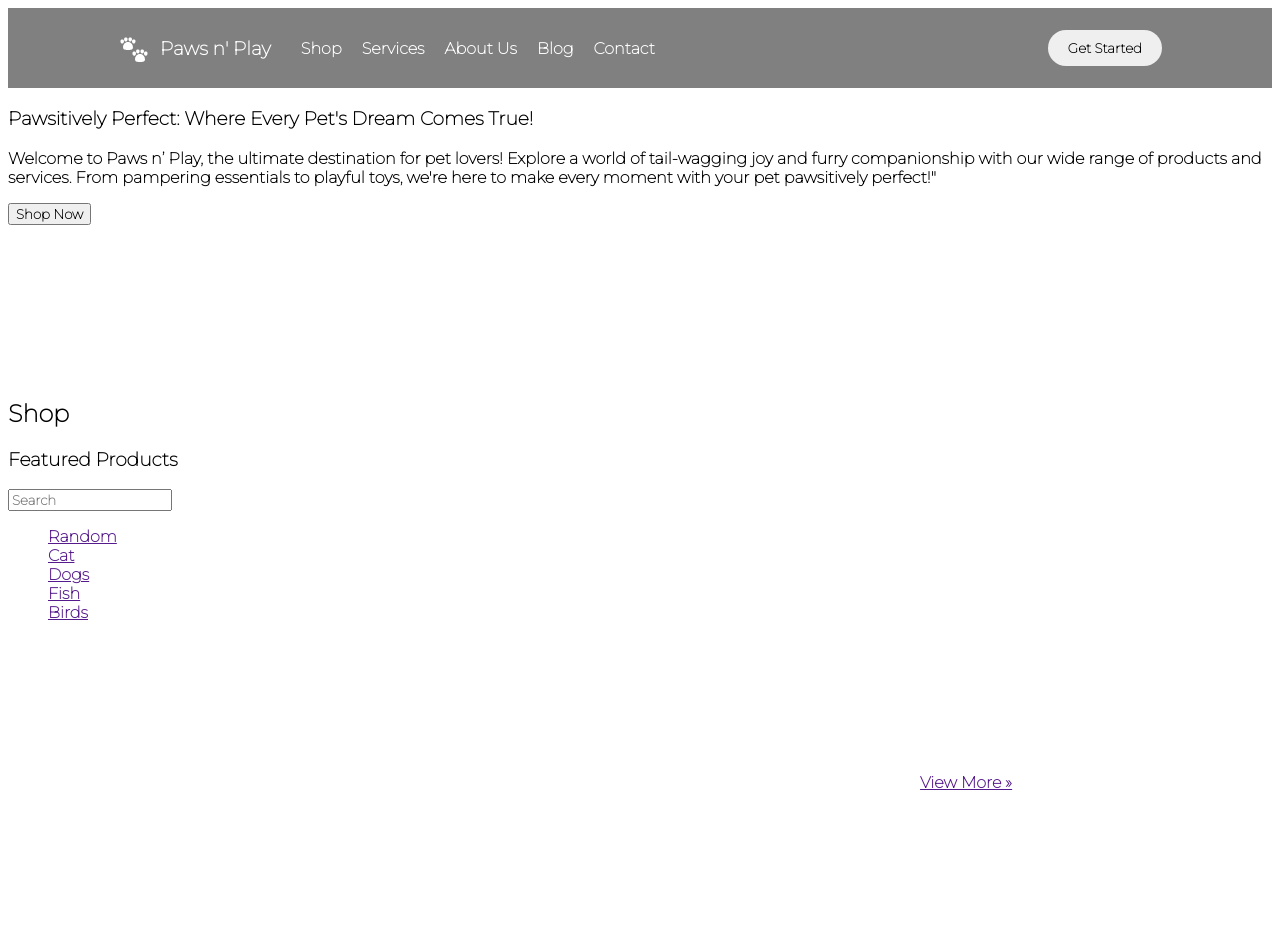
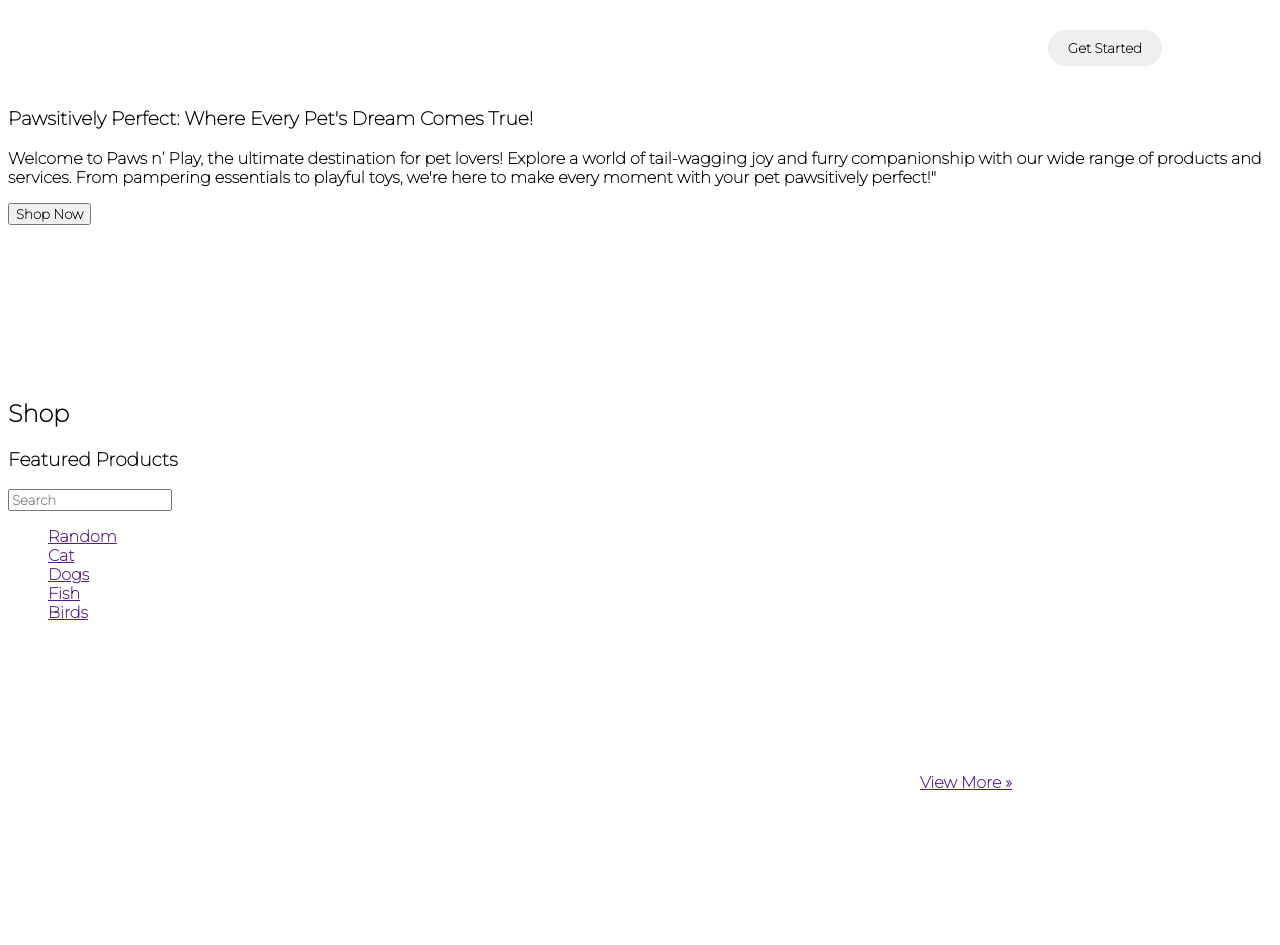
Before and after one commit to analih-brum-ineu/compass_blog_implementation, a plain HTML site: page index.html in a window 1280 px wide. Shown: the top 945 px of the page. Drawn offline with Linux system fonts and the light colour scheme.

Commit message:
Update styles.css

```diff
--- a/styles.css
+++ b/styles.css
@@ -13,8 +13,10 @@
     justify-content: space-between;
     padding: 10px 10px;
     margin: 0px 0px;
-    background-color: grey;
     color: white;
+    background-color: rgba(0, 0, 0, 0);
+    position: relative;
+    z-index: 1;
 }
 
 .navbar .left {
```
